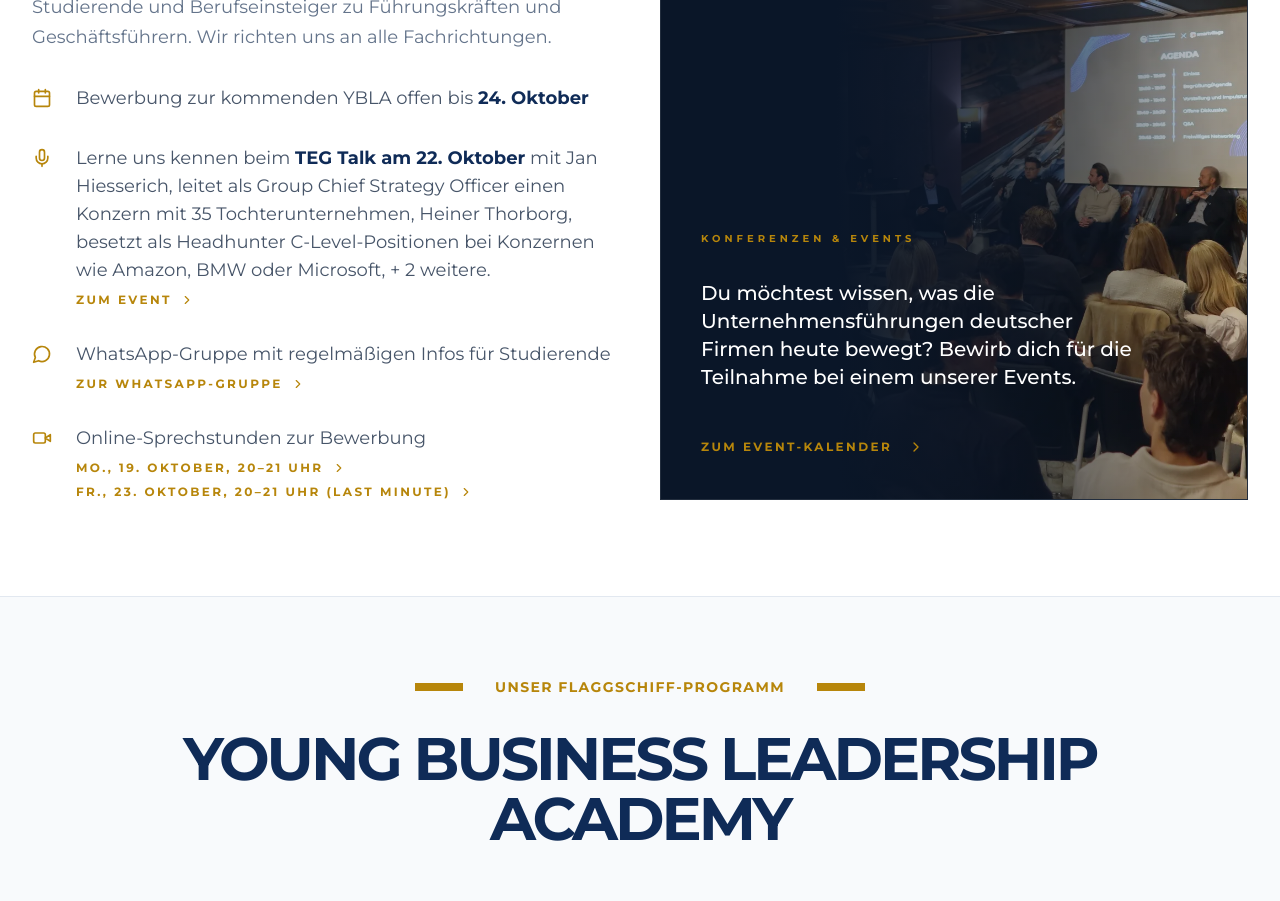
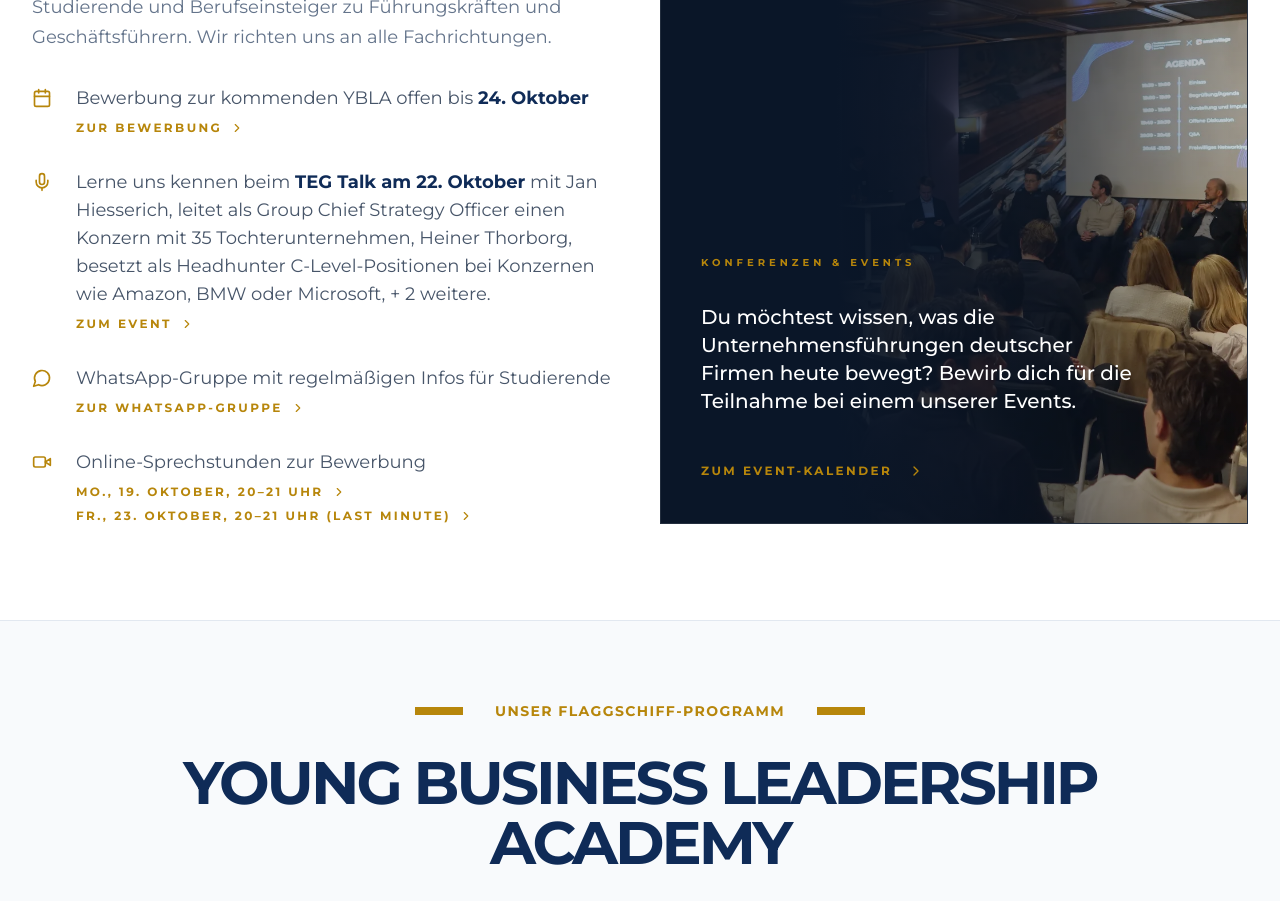
Before and after one commit to TheEntrepreneurialGroup/teg-website-main, a React (Vite) app: page /for-students in a window 1280 px wide. Shown: the part 1060-1961 px from the top of the page. Built offline with nearby package versions, Linux system fonts and the light colour scheme.

Commit message:
feat: Link zur Bewerbung beim Bewerbungsschluss im Intro der Studierenden-Seite
Co-Authored-By: Claude Opus 5.5 <noreply@anthropic.com>

```diff
--- a/src/pages/ForStudents.tsx
+++ b/src/pages/ForStudents.tsx
@@ -77,6 +77,14 @@ const ForStudents: React.FC = () => {
                   <span>
                     Bewerbung zur kommenden YBLA offen bis{" "}
                     <strong className="text-[#0F2B57]">24. Oktober</strong>
+                    <a
+                      href="https://application.myteg-ev.de/"
+                      target="_blank"
+                      rel="noopener noreferrer"
+                      className="mt-1 flex items-center gap-1 text-[#B7860B] hover:text-[#0F2B57] text-xs font-bold uppercase tracking-[0.2em] transition-colors"
+                    >
+                      Zur Bewerbung <ChevronRight size={14} />
+                    </a>
                   </span>
                 </li>
                 <li className="flex items-start gap-3">
```
